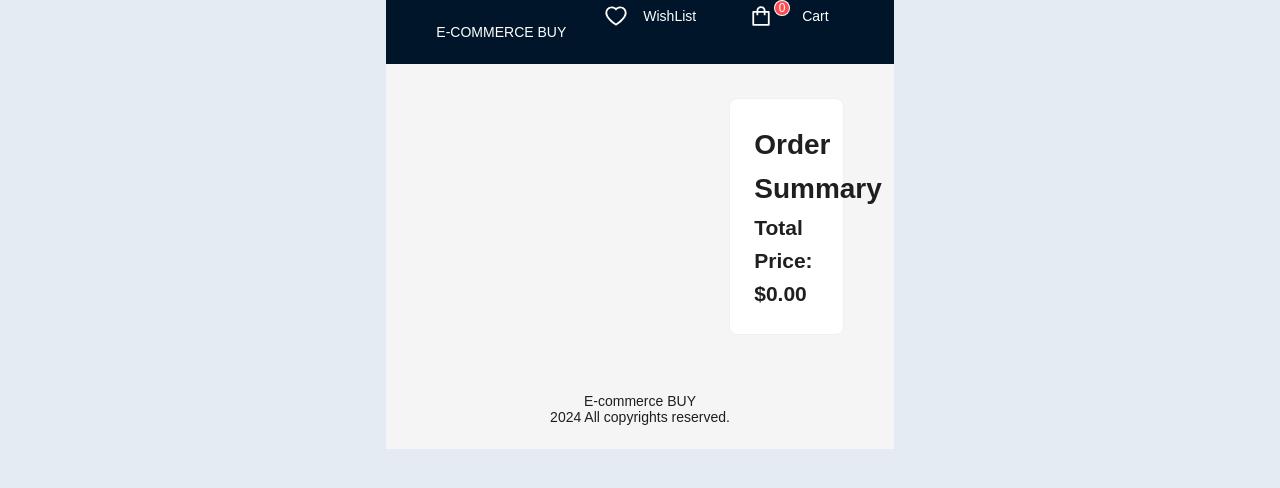
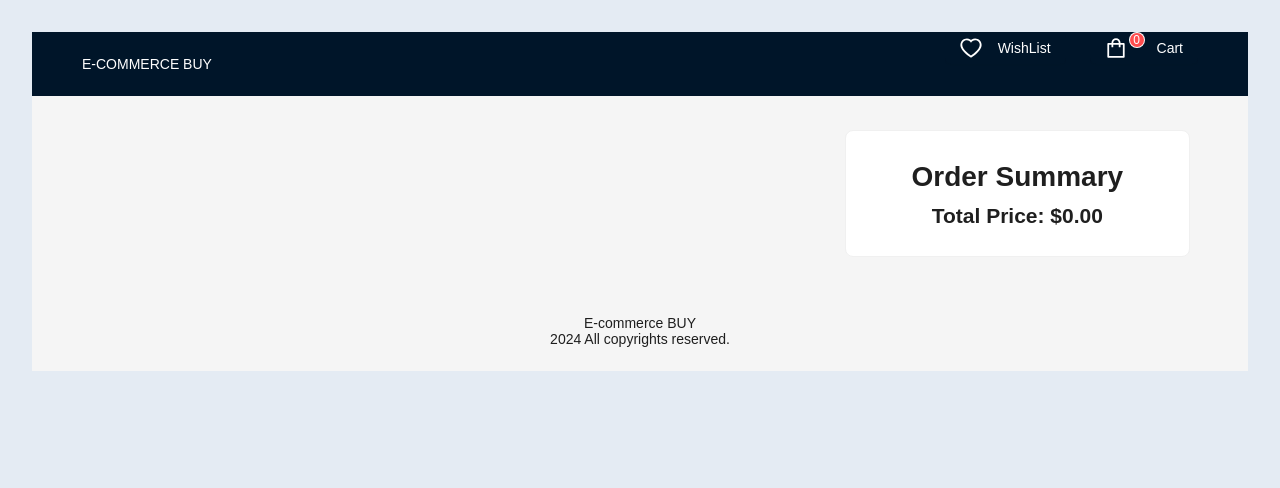
Before and after one commit to SriramKg/ecommerce_buy, a React (Vite) app: page /cart in a window 1280 px wide. Shown: the top 488 px of the page. Built offline with nearby package versions, Linux system fonts and the light colour scheme.

Commit message:
alignment issue fix

```diff
--- a/src/App.css
+++ b/src/App.css
@@ -1,10 +1,10 @@
-/* #root {
-  max-width: 1280px;
+ #root {
   margin: 0 auto;
   padding: 2rem;
   text-align: center;
+  width: 100%;
 }
-
+/*
 .logo {
   height: 6em;
   padding: 1.5em;
--- a/src/App.jsx
+++ b/src/App.jsx
@@ -1,6 +1,7 @@
 import {useNavigate} from "react-router-dom";
 import AppRouter from "./routes/AppRouter";
 import "./styles.css";
+import "./App.css";
 import { useSelector } from "react-redux";
 
 function App() {
--- a/src/pages/AppLayout.jsx
+++ b/src/pages/AppLayout.jsx
@@ -1,9 +1,10 @@
 import { Layout, Flex, Button, Badge } from "antd";
 import { ShoppingOutlined, HeartOutlined } from "@ant-design/icons";
-import { Content } from "antd/es/layout/layout";
+//import { Content } from "antd/es/layout/layout";
 import { useSelector } from "react-redux";
 import { Link, useNavigate } from "react-router-dom";
-const { Header, Footer } = Layout;
+const { Header, Footer, Content } = Layout;
+
 
 const AppLayout = ({ children }) => {
   const cart = useSelector((state) => state.cart.cartItem);
```
